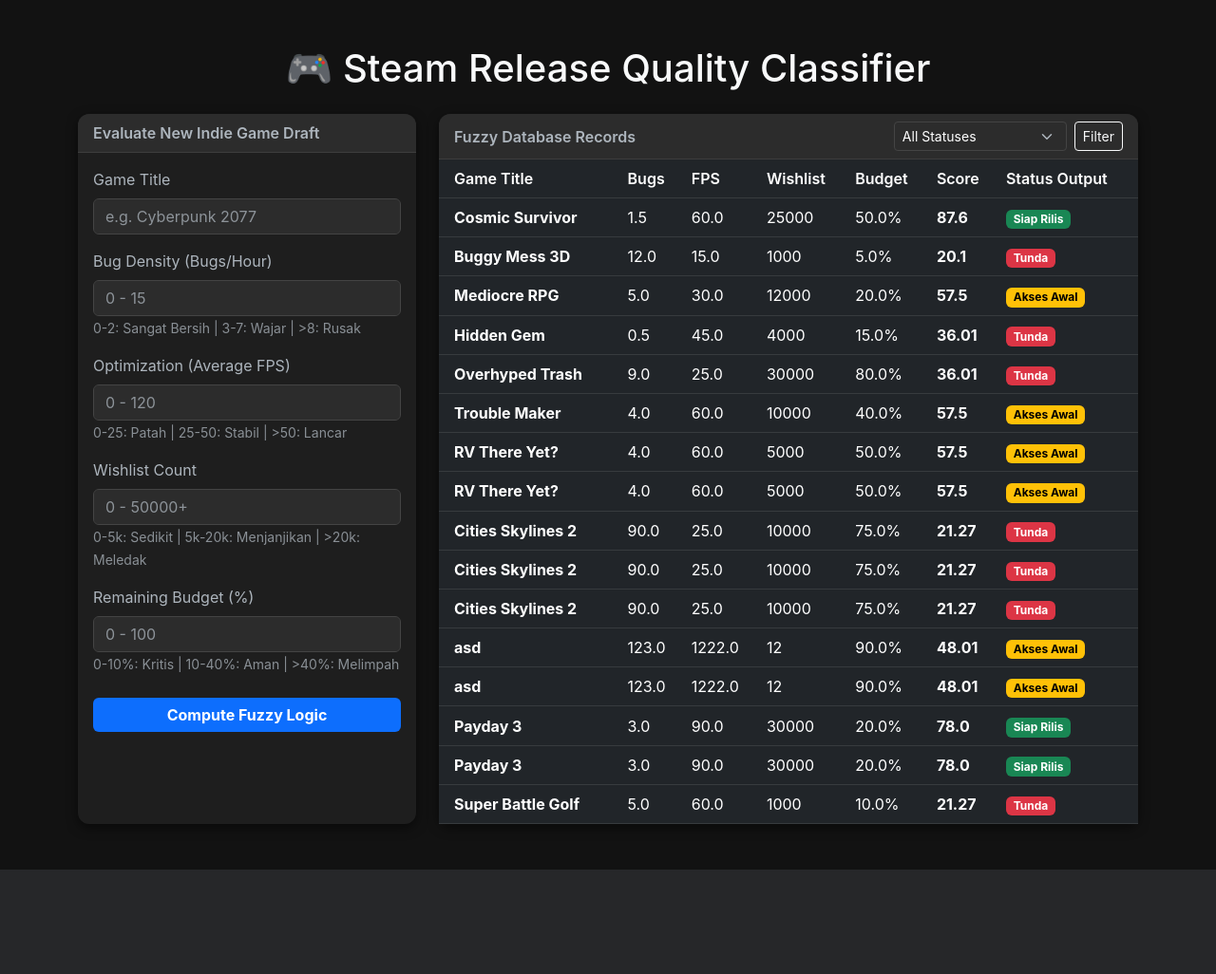
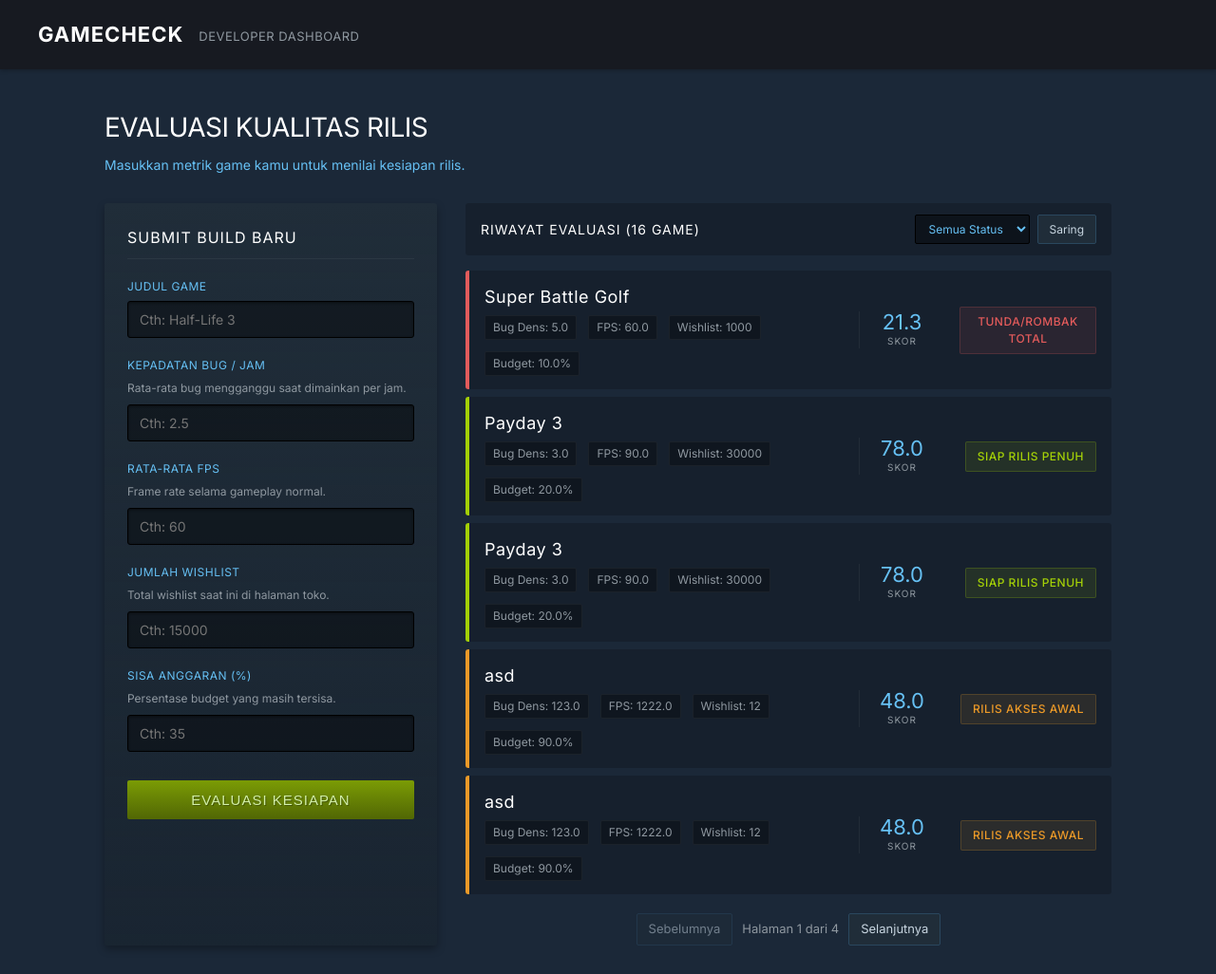
Before and after one commit to adityadoang/Steam-Release-Quality-Classifier-Fuzzy-Logic-, a FastAPI app: page / in a window 1280 px wide. Shown: the whole page at 95% size. Before the commit the page ends 916 px from the top, so only its background shows below. Run offline with FastAPI, Linux system fonts and the light colour scheme; data comes from the database, SQL or seed files in the repository; both versions use the stored data as it was after the commit; parts of the project's set-up code (start-up, migrations or seed data) failed here and were passed over.

Commit message:
ui ux update

```diff
--- a/main.py
+++ b/main.py
@@ -1,9 +1,9 @@
-from fastapi import FastAPI, Request, Form, Depends, HTTPException
-from fastapi.responses import HTMLResponse
+from fastapi import FastAPI, Request, Form, Depends, HTTPException, Query
+from fastapi.responses import HTMLResponse, RedirectResponse
 from fastapi.staticfiles import StaticFiles
 from fastapi.templating import Jinja2Templates
 import sqlite3
-from typing import List
+from typing import List, Optional
 
 from database import init_db, get_db
 from fuzzy_logic import evaluate_quality
@@ -16,13 +16,35 @@ app = FastAPI(title="Steam Release Quality Classifier")
 # Setup templates
 templates = Jinja2Templates(directory="templates")
 
+PAGE_SIZE = 5
+
+def get_paginated_games(db: sqlite3.Connection, status: str = "", page: int = 1):
+    cursor = db.cursor()
+    offset = (page - 1) * PAGE_SIZE
+
+    if status:
+        cursor.execute("SELECT COUNT(*) FROM draft_indie WHERE status = ?", (status,))
+        total = cursor.fetchone()[0]
+        cursor.execute("SELECT * FROM draft_indie WHERE status = ? ORDER BY id DESC LIMIT ? OFFSET ?", (status, PAGE_SIZE, offset))
+    else:
+        cursor.execute("SELECT COUNT(*) FROM draft_indie")
+        total = cursor.fetchone()[0]
+        cursor.execute("SELECT * FROM draft_indie ORDER BY id DESC LIMIT ? OFFSET ?", (PAGE_SIZE, offset))
+
+    games = cursor.fetchall()
+    total_pages = max(1, (total + PAGE_SIZE - 1) // PAGE_SIZE)
+    return games, total_pages, total
+
 @app.get("/", response_class=HTMLResponse)
-async def read_root(request: Request, db: sqlite3.Connection = Depends(get_db)):
-    # Fetch all records initially
-    cursor = db.cursor()
-    cursor.execute("SELECT * FROM draft_indie")
-    games = cursor.fetchall()
-    return templates.TemplateResponse(request, "index.html", {"games": games})
+async def read_root(request: Request, page: int = 1, message: Optional[str] = None, db: sqlite3.Connection = Depends(get_db)):
+    games, total_pages, total_items = get_paginated_games(db, page=page)
+    return templates.TemplateResponse(request, "index.html", {
+        "games": games,
+        "current_page": page,
+        "total_pages": total_pages,
+        "total_items": total_items,
+        "message": message
+    })
 
 @app.post("/api/evaluate")
 async def evaluate_game(
@@ -46,26 +68,24 @@ async def evaluate_game(
     )
     db.commit()
 
-    # After submission, fetch updated list and render
-    cursor.execute("SELECT * FROM draft_indie")
-    games = cursor.fetchall()
-    return templates.TemplateResponse(request, "index.html", {
-        "games": games,
-        "message": f"Successfully evaluated '{title}'. Status: {result['status']} (Score: {result['score']})"
-    })
+    import urllib.parse
+    msg = f"Successfully evaluated '{title}'. Status: {result['status']} (Score: {result['score']})"
+    url_msg = urllib.parse.quote(msg)
+
+    return RedirectResponse(url=f"/?message={url_msg}", status_code=303)
 
 @app.get("/api/query")
 async def fuzzy_query(
     request: Request,
     status: str = "",
+    page: int = 1,
     db: sqlite3.Connection = Depends(get_db)
 ):
-    # Fuzzy Database Query endpoint
-    cursor = db.cursor()
-    if status:
-        cursor.execute("SELECT * FROM draft_indie WHERE status = ?", (status,))
-    else:
-        cursor.execute("SELECT * FROM draft_indie")
-
-    games = cursor.fetchall()
-    return templates.TemplateResponse(request, "index.html", {"games": games, "selected_status": status})
+    games, total_pages, total_items = get_paginated_games(db, status, page)
+    return templates.TemplateResponse(request, "index.html", {
+        "games": games,
+        "current_page": page,
+        "total_pages": total_pages,
+        "total_items": total_items,
+        "selected_status": status
+    })
--- a/templates/index.html
+++ b/templates/index.html
@@ -1,140 +1,292 @@
 <!DOCTYPE html>
-<html lang="en" data-bs-theme="dark">
+<html lang="id">
 <head>
 <meta charset="UTF-8">
 <meta name="viewport" content="width=device-width, initial-scale=1.0">
-    <title>Steam Release Quality Classifier</title>
-    <!-- Bootstrap CSS -->
-    <link href="https://cdn.jsdelivr.net/npm/bootstrap@5.3.0/dist/css/bootstrap.min.css" rel="stylesheet">
+<title>GameCheck - Steam Theme</title>
+<link rel="preconnect" href="https://fonts.googleapis.com">
+<link href="https://fonts.googleapis.com/css2?family=Inter:wght@400;500;600;700&display=swap" rel="stylesheet">
 <style>
-        body { font-family: 'Inter', sans-serif; background-color: #121212; color: #e0e0e0; }
-        .card { background-color: #1e1e1e; border: none; border-radius: 12px; box-shadow: 0 4px 12px rgba(0,0,0,0.5); }
-        .card-header { background-color: #2c2c2c; border-bottom: 1px solid #3d3d3d; border-radius: 12px 12px 0 0 !important; font-weight: 600; }
-        .form-control, .form-select { background-color: #2c2c2c; border: 1px solid #444; color: #fff; }
-        .form-control:focus, .form-select:focus { background-color: #333; border-color: #6c757d; box-shadow: none; color: #fff; }
-        .btn-primary { background-color: #0d6efd; border: none; }
-        .btn-primary:hover { background-color: #0b5ed7; }
-        .table { color: #e0e0e0; }
-        .table-dark { background-color: #1e1e1e; }
-        .badge-tunda { background-color: #dc3545; color: white; }
-        .badge-akses { background-color: #ffc107; color: black; }
-        .badge-siap { background-color: #198754; color: white; }
-        th { font-weight: 600; }
+*,*::before,*::after{box-sizing:border-box;margin:0;padding:0}
+:root{
+  --bg-dark: #1b2838;
+  --bg-darker: #171a21;
+  --surface: #202d39;
+  --surface-hover: #2a475e;
+  --border: #2a475e;
+  --text-main: #c7d5e0;
+  --text-light: #ffffff;
+  --text-muted: #8f98a0;
+  --steam-blue: #66c0f4;
+  --steam-green: #a4d007;
+  --steam-green-hover: #8fc100;
+  --font: 'Inter', sans-serif;
+}
+body{background:var(--bg-dark);color:var(--text-main);font-family:var(--font);min-height:100vh;font-size:14px;line-height:1.5}
+
+/* NAVBAR */
+nav{background:var(--bg-darker);padding:20px 40px;display:flex;align-items:center;gap:16px;box-shadow:0 2px 4px rgba(0,0,0,0.2)}
+.nav-logo{font-size:22px;font-weight:700;color:var(--text-light);text-transform:uppercase;letter-spacing:1px;display:flex;align-items:center;gap:10px}
+.nav-tagline{font-size:13px;color:var(--text-muted);margin-top:4px;text-transform:uppercase;letter-spacing:0.5px}
+
+/* CONTAINER */
+.container{max-width:1100px;margin:30px auto;padding:0 20px;display:grid;grid-template-columns:350px 1fr;gap:30px}
+@media(max-width:850px){.container{grid-template-columns:1fr}}
+
+/* HEADER / HERO */
+.hero{max-width:1100px;margin:40px auto 0;padding:0 20px}
+.hero-title{font-size:28px;font-weight:400;color:var(--text-light);margin-bottom:8px;letter-spacing:-0.5px;text-transform:uppercase}
+.hero-sub{color:var(--steam-blue);font-size:14px}
+
+/* FORM PANEL */
+.panel{background:rgba(0,0,0,0.2);background-image:linear-gradient(to bottom, rgba(32,45,57,1), rgba(32,45,57,0.4));padding:24px;box-shadow:0 4px 8px rgba(0,0,0,0.3);border-radius:3px}
+.panel-title{font-size:16px;color:var(--text-light);text-transform:uppercase;letter-spacing:1px;margin-bottom:20px;border-bottom:1px solid rgba(255,255,255,0.05);padding-bottom:10px}
+
+.form-group{margin-bottom:20px}
+.form-label{display:block;color:var(--steam-blue);font-size:12px;text-transform:uppercase;letter-spacing:0.5px;margin-bottom:6px}
+.form-hint{font-size:12px;color:var(--text-muted);margin-bottom:8px}
+
+.form-input{
+  width:100%;background:rgba(0,0,0,0.4);border:1px solid #000;
+  color:var(--text-light);padding:10px 12px;border-radius:3px;
+  font-family:var(--font);font-size:14px;outline:none;
+  transition:background 0.2s, border 0.2s;
+  box-shadow:inset 0 1px 3px rgba(0,0,0,0.5);
+}
+.form-input:focus{border-color:var(--steam-blue);background:rgba(0,0,0,0.6)}
+
+.btn-submit{
+  background: linear-gradient( to bottom, #799905 5%, #536904 95%);
+  color:#d2efa9;border:none;border-radius:2px;
+  padding:12px 20px;font-size:15px;font-weight:400;text-shadow: 1px 1px 0px rgba(0,0,0,0.3);
+  cursor:pointer;width:100%;display:inline-block;text-align:center;
+  transition:all 0.2s;margin-top:10px;text-transform:uppercase;letter-spacing:1px;
+}
+.btn-submit:hover{background: linear-gradient( to bottom, #8ed029 5%, #5a8a1b 95%);color:#fff;}
+
+/* RESULTS PANEL */
+.results-header{display:flex;justify-content:space-between;align-items:center;margin-bottom:16px;background:rgba(0,0,0,0.2);padding:12px 16px;border-radius:3px}
+.results-title{font-size:14px;color:var(--text-light);text-transform:uppercase;letter-spacing:1px}
+
+.filter-select{
+  background:rgba(0,0,0,0.4);border:1px solid #000;
+  color:var(--steam-blue);padding:6px 10px;font-size:12px;
+  outline:none;border-radius:2px;cursor:pointer;font-family:var(--font);
+}
+.filter-btn{
+  background:var(--surface);border:1px solid var(--border);
+  color:var(--text-main);padding:6px 12px;font-size:12px;
+  cursor:pointer;border-radius:2px;font-family:var(--font);
+}
+.filter-btn:hover{background:var(--surface-hover);color:var(--text-light)}
+
+.game-list{display:flex;flex-direction:column;gap:8px}
+.game-card{
+  background:rgba(0,0,0,0.2);display:flex;align-items:center;
+  padding:14px 16px;border-left:4px solid transparent;
+  transition:background 0.2s;cursor:default;border-radius:3px;
+}
+.game-card:hover{background:var(--surface)}
+.gc-go{border-left-color:var(--steam-green)}
+.gc-soon{border-left-color:#eb9928}
+.gc-wait{border-left-color:#e35b5b}
+
+.gc-info{flex:1}
+.gc-title{font-size:18px;color:var(--text-light);font-weight:400;margin-bottom:6px;letter-spacing:0.5px}
+.gc-meta{font-size:12px;color:var(--text-muted);display:flex;gap:12px;flex-wrap:wrap}
+.gc-meta span{background:rgba(0,0,0,0.3);padding:3px 8px;border-radius:2px;display:flex;align-items:center;border:1px solid rgba(255,255,255,0.05)}
+
+.gc-score-box{text-align:center;width:90px;flex-shrink:0;border-left:1px solid rgba(255,255,255,0.05);margin-left:16px;display:flex;flex-direction:column;justify-content:center}
+.gc-score{font-size:22px;font-weight:400;color:var(--steam-blue);line-height:1}
+.gc-score-label{font-size:10px;color:var(--text-muted);text-transform:uppercase;letter-spacing:1px;margin-top:2px}
+
+.gc-verdict-box{width:160px;flex-shrink:0;text-align:right;padding-left:16px;display:flex;justify-content:flex-end;align-items:center}
+.gc-verdict{
+  display:inline-block;padding:6px 12px;font-size:12px;font-weight:500;border-radius:2px;text-transform:uppercase;letter-spacing:0.5px;text-align:center;min-width:130px;
+}
+.v-go{background:rgba(164,208,7,0.1);color:var(--steam-green);border:1px solid rgba(164,208,7,0.2)}
+.v-soon{background:rgba(235,153,40,0.1);color:#eb9928;border:1px solid rgba(235,153,40,0.2)}
+.v-wait{background:rgba(227,91,91,0.1);color:#e35b5b;border:1px solid rgba(227,91,91,0.2)}
+
+.toast{
+  background:#202d39;border:1px solid var(--steam-green);
+  color:var(--text-light);padding:16px 20px;
+  position:fixed;top:20px;right:20px;z-index:100;
+  display:flex;align-items:center;gap:12px;
+  box-shadow:0 4px 12px rgba(0,0,0,0.5);border-radius:2px;
+}
+.toast-btn{background:transparent;border:none;color:var(--text-muted);cursor:pointer;font-size:16px}
+
+/* PAGINATION */
+.pagination {
+  display: flex;
+  justify-content: center;
+  align-items: center;
+  gap: 10px;
+  margin-top: 20px;
+}
+.page-btn {
+  background: var(--surface);
+  border: 1px solid var(--border);
+  color: var(--text-main);
+  padding: 6px 12px;
+  border-radius: 2px;
+  text-decoration: none;
+  font-size: 13px;
+  transition: all 0.2s;
+}
+.page-btn:hover:not(.disabled) {
+  background: var(--surface-hover);
+  color: var(--text-light);
+}
+.page-btn.disabled {
+  opacity: 0.5;
+  cursor: not-allowed;
+}
+.page-info {
+  font-size: 13px;
+  color: var(--text-muted);
+}
 </style>
 </head>
 <body>
-    <div class="container my-5">
-        <h1 class="text-center mb-4 text-light">🎮 Steam Release Quality Classifier</h1>
+
+<nav>
+  <div class="nav-logo">
+    GAMECHECK
+  </div>
+  <div class="nav-tagline">DEVELOPER DASHBOARD</div>
+</nav>
 
 {% if message %}
-        <div class="alert alert-success alert-dismissible fade show" role="alert">
+<div class="toast" id="toast">
+  <span style="color:var(--steam-green)">✓</span>
   {{ message }}
-            <button type="button" class="btn-close" data-bs-dismiss="alert" aria-label="Close"></button>
+  <button class="toast-btn" onclick="document.getElementById('toast').remove()">&#10005;</button>
 </div>
 {% endif %}
 
-        <div class="row g-4">
-            <!-- Left Column: Input Form -->
-            <div class="col-lg-4">
-                <div class="card h-100">
-                    <div class="card-header">
-                        Evaluate New Indie Game Draft
+<div class="hero">
+  <h1 class="hero-title">Evaluasi Kualitas Rilis</h1>
+  <div class="hero-sub">Masukkan metrik game kamu untuk menilai kesiapan rilis.</div>
 </div>
-                    <div class="card-body">
-                        <form action="/api/evaluate" method="POST">
-                            <div class="mb-3">
-                                <label for="title" class="form-label">Game Title</label>
-                                <input type="text" class="form-control" id="title" name="title" required placeholder="e.g. Cyberpunk 2077">
+
+<div class="container">
+
+  <!-- FORM -->
+  <div class="panel">
+    <div class="panel-title">Submit Build Baru</div>
+    <form action="/api/evaluate" method="POST" onsubmit="this.querySelector('button[type=submit]').disabled=true; this.querySelector('button[type=submit]').innerText='Memproses...';">
+      <div class="form-group">
+        <label class="form-label">Judul Game</label>
+        <input class="form-input" type="text" name="title" required placeholder="Cth: Half-Life 3">
       </div>
-                            <div class="mb-3">
-                                <label for="bug_density" class="form-label">Bug Density (Bugs/Hour)</label>
-                                <input type="number" step="0.1" class="form-control" id="bug_density" name="bug_density" required placeholder="0 - 15">
-                                <small class="text-muted">0-2: Sangat Bersih | 3-7: Wajar | >8: Rusak</small>
+
+      <div class="form-group">
+        <label class="form-label">Kepadatan Bug / Jam</label>
+        <div class="form-hint">Rata-rata bug mengganggu saat dimainkan per jam.</div>
+        <input class="form-input" type="number" step="0.1" name="bug_density" required placeholder="Cth: 2.5">
       </div>
-                            <div class="mb-3">
-                                <label for="fps" class="form-label">Optimization (Average FPS)</label>
-                                <input type="number" step="0.1" class="form-control" id="fps" name="fps" required placeholder="0 - 120">
-                                <small class="text-muted">0-25: Patah | 25-50: Stabil | >50: Lancar</small>
+
+      <div class="form-group">
+        <label class="form-label">Rata-rata FPS</label>
+        <div class="form-hint">Frame rate selama gameplay normal.</div>
+        <input class="form-input" type="number" step="0.1" name="fps" required placeholder="Cth: 60">
       </div>
-                            <div class="mb-3">
-                                <label for="wishlist" class="form-label">Wishlist Count</label>
-                                <input type="number" class="form-control" id="wishlist" name="wishlist" required placeholder="0 - 50000+">
-                                <small class="text-muted">0-5k: Sedikit | 5k-20k: Menjanjikan | >20k: Meledak</small>
+
+      <div class="form-group">
+        <label class="form-label">Jumlah Wishlist</label>
+        <div class="form-hint">Total wishlist saat ini di halaman toko.</div>
+        <input class="form-input" type="number" name="wishlist" required placeholder="Cth: 15000">
       </div>
-                            <div class="mb-4">
-                                <label for="remaining_budget" class="form-label">Remaining Budget (%)</label>
-                                <input type="number" step="0.1" class="form-control" id="remaining_budget" name="remaining_budget" required placeholder="0 - 100">
-                                <small class="text-muted">0-10%: Kritis | 10-40%: Aman | >40%: Melimpah</small>
+
+      <div class="form-group">
+        <label class="form-label">Sisa Anggaran (%)</label>
+        <div class="form-hint">Persentase budget yang masih tersisa.</div>
+        <input class="form-input" type="number" step="0.1" name="remaining_budget" required placeholder="Cth: 35">
       </div>
-                            <button type="submit" class="btn btn-primary w-100 fw-bold">Compute Fuzzy Logic</button>
+
+      <button type="submit" class="btn-submit">Evaluasi Kesiapan</button>
     </form>
+  </div>
+
+  <!-- RESULTS -->
+  <div>
+    <div class="results-header">
+      <div class="results-title">Riwayat Evaluasi ({{ total_items }} game)</div>
+      <form action="/api/query" method="GET" style="display:flex;gap:8px">
+        <select class="filter-select" name="status">
+          <option value="">Semua Status</option>
+          <option value="Tunda/Rombak Total" {% if selected_status=='Tunda/Rombak Total' %}selected{% endif %}>Perlu Dipoles</option>
+          <option value="Rilis Akses Awal"   {% if selected_status=='Rilis Akses Awal'   %}selected{% endif %}>Early Access</option>
+          <option value="Siap Rilis Penuh"   {% if selected_status=='Siap Rilis Penuh'   %}selected{% endif %}>Siap Rilis</option>
+        </select>
+        <button type="submit" class="filter-btn">Saring</button>
+      </form>
+    </div>
+
+    <div class="game-list">
+      {% for game in games %}
+        {% set v_class = 'gc-go' %}
+        {% set v_pill = 'v-go' %}
+        {% if game.status == 'Tunda/Rombak Total' %}
+          {% set v_class = 'gc-wait' %}
+          {% set v_pill = 'v-wait' %}
+        {% elif game.status == 'Rilis Akses Awal' %}
+          {% set v_class = 'gc-soon' %}
+          {% set v_pill = 'v-soon' %}
+        {% endif %}
+
+        <div class="game-card {{ v_class }}">
+          <div class="gc-info">
+            <div class="gc-title">{{ game.title }}</div>
+            <div class="gc-meta">
+              <span>Bug Dens: {{ game.bug_density }}</span>
+              <span>FPS: {{ game.fps }}</span>
+              <span>Wishlist: {{ game.wishlist }}</span>
+              <span>Budget: {{ game.remaining_budget }}%</span>
+            </div>
+          </div>
+
+          <div class="gc-score-box">
+            <div class="gc-score">{{ "%.1f"|format(game.score) }}</div>
+            <div class="gc-score-label">Skor</div>
+          </div>
+
+          <div class="gc-verdict-box">
+            <div class="gc-verdict {{ v_pill }}">
+              {{ game.status }}
             </div>
           </div>
         </div>
-
-            <!-- Right Column: Results Table -->
-            <div class="col-lg-8">
-                <div class="card h-100">
-                    <div class="card-header d-flex justify-content-between align-items-center">
-                        <span>Fuzzy Database Records</span>
-                        <form action="/api/query" method="GET" class="d-flex align-items-center" style="max-width: 300px;">
-                            <select class="form-select form-select-sm me-2" name="status">
-                                <option value="">All Statuses</option>
-                                <option value="Tunda/Rombak Total" {% if selected_status == 'Tunda/Rombak Total' %}selected{% endif %}>Tunda/Rombak Total</option>
-                                <option value="Rilis Akses Awal" {% if selected_status == 'Rilis Akses Awal' %}selected{% endif %}>Rilis Akses Awal</option>
-                                <option value="Siap Rilis Penuh" {% if selected_status == 'Siap Rilis Penuh' %}selected{% endif %}>Siap Rilis Penuh</option>
-                            </select>
-                            <button type="submit" class="btn btn-sm btn-outline-light">Filter</button>
-                        </form>
+      {% else %}
+        <div style="padding:40px;text-align:center;background:rgba(0,0,0,0.2);color:var(--text-muted);font-size:14px;border-radius:3px">
+          Belum ada game yang dievaluasi. Submit build baru untuk melihat hasil.
         </div>
-                    <div class="card-body p-0">
-                        <div class="table-responsive">
-                            <table class="table table-dark table-hover mb-0 align-middle">
-                                <thead>
-                                    <tr>
-                                        <th class="ps-3">Game Title</th>
-                                        <th>Bugs</th>
-                                        <th>FPS</th>
-                                        <th>Wishlist</th>
-                                        <th>Budget</th>
-                                        <th>Score</th>
-                                        <th>Status Output</th>
-                                    </tr>
-                                </thead>
-                                <tbody>
-                                    {% for game in games %}
-                                    <tr>
-                                        <td class="ps-3 fw-bold">{{ game.title }}</td>
-                                        <td>{{ game.bug_density }}</td>
-                                        <td>{{ game.fps }}</td>
-                                        <td>{{ game.wishlist }}</td>
-                                        <td>{{ game.remaining_budget }}%</td>
-                                        <td class="fw-bold">{{ game.score }}</td>
-                                        <td>
-                                            {% if game.status == 'Tunda/Rombak Total' %}
-                                            <span class="badge badge-tunda">Tunda</span>
-                                            {% elif game.status == 'Rilis Akses Awal' %}
-                                            <span class="badge badge-akses">Akses Awal</span>
-                                            {% else %}
-                                            <span class="badge badge-siap">Siap Rilis</span>
-                                            {% endif %}
-                                        </td>
-                                    </tr>
-                                    {% else %}
-                                    <tr>
-                                        <td colspan="7" class="text-center text-muted py-4">No records found in database. Try seeding the DB.</td>
-                                    </tr>
       {% endfor %}
-                                </tbody>
-                            </table>
-                        </div>
-                    </div>
-                </div>
-            </div>
-        </div>
     </div>
 
-    <!-- Bootstrap JS -->
-    <script src="https://cdn.jsdelivr.net/npm/bootstrap@5.3.0/dist/js/bootstrap.bundle.min.js"></script>
+    {% if total_pages > 1 %}
+    <div class="pagination">
+      {% set base_url = '/api/query?status=' ~ (selected_status | default('')) | urlencode ~ '&page=' %}
+
+      {% if current_page > 1 %}
+        <a href="{{ base_url }}{{ current_page - 1 }}" class="page-btn">Sebelumnya</a>
+      {% else %}
+        <span class="page-btn disabled">Sebelumnya</span>
+      {% endif %}
+
+      <span class="page-info">Halaman {{ current_page }} dari {{ total_pages }}</span>
+
+      {% if current_page < total_pages %}
+        <a href="{{ base_url }}{{ current_page + 1 }}" class="page-btn">Selanjutnya</a>
+      {% else %}
+        <span class="page-btn disabled">Selanjutnya</span>
+      {% endif %}
+    </div>
+    {% endif %}
+  </div>
+
+</div>
 </body>
 </html>
```
Also changed, not shown: Laporan_Project.md (added, +84 -0 lines), indie_games.db. Lines whose indentation alone changed are shown as unchanged.
